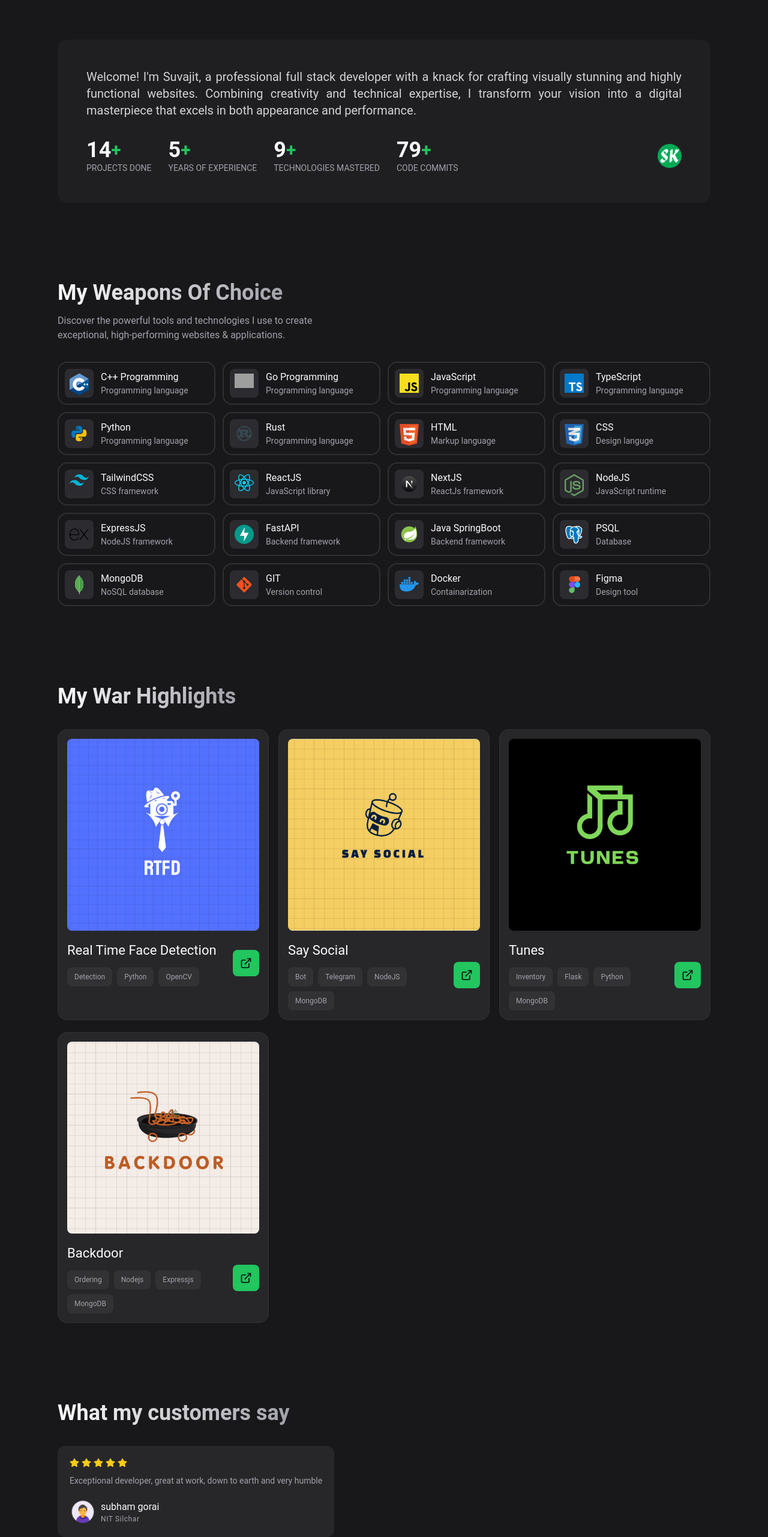
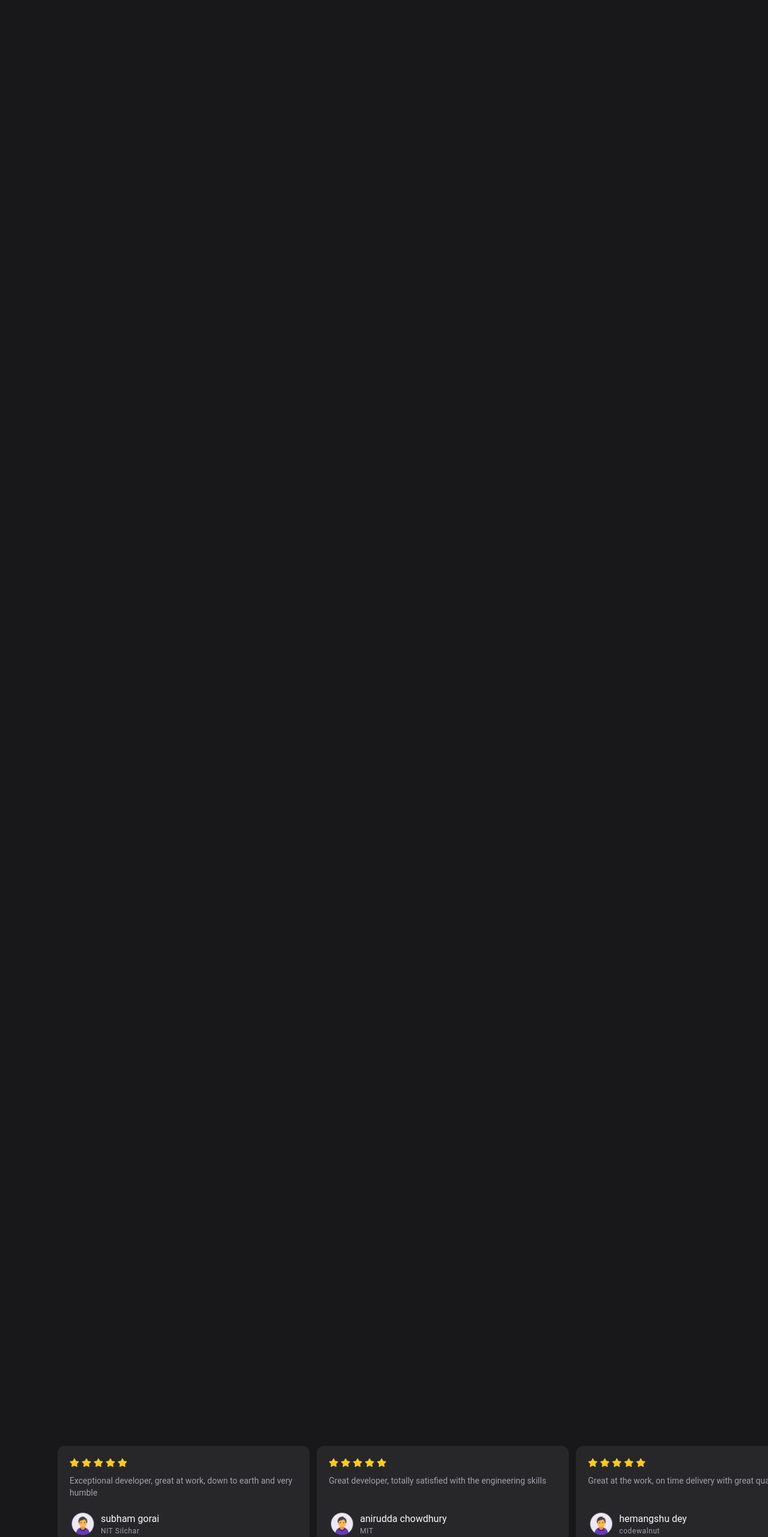
Before and after one commit to SUVAJIT-KARMAKAR/PORTFOLIO, a React (Vite) app: page / in a window 1280 px wide. Shown: the part 952-3515 px from the top of the page at 60% size. Built offline with nearby package versions, Linux system fonts and the light colour scheme; grey boxes are pictures that could not be loaded.

Commit message:
animation(gsap): onscroll animation trigger implemented

```diff
--- a/package.json
+++ b/package.json
@@ -10,7 +10,9 @@
     "preview": "vite preview"
   },
   "dependencies": {
+    "@gsap/react": "^2.1.2",
     "@tailwindcss/typography": "^0.5.16",
+    "gsap": "^3.12.7",
     "lenis": "^1.1.20",
     "lucide-react": "^0.474.0",
     "prettier": "^3.4.2",
--- a/src/App.jsx
+++ b/src/App.jsx
@@ -1,4 +1,12 @@
 import { ReactLenis } from "lenis/react";
+
+// GSAP
+import { gsap } from "gsap";
+import { ScrollTrigger } from "gsap/ScrollTrigger";
+import { useGSAP } from "@gsap/react";
+
+// GSAP PLUGIN REGISTRATION
+gsap.registerPlugin(useGSAP, ScrollTrigger);
 
 // COMPONENTS
 import Header from "./components/Header";
@@ -11,6 +19,25 @@ import Contact from "./components/Contact";
 import Footer from "./components/Footer";
 
 const App = () => {
+  // GSAP
+  useGSAP(() => {
+    const elements = gsap.utils.toArray(".revealup");
+    elements.forEach((element) => {
+      gsap.to(element, {
+        scrollTrigger: {
+          trigger: element,
+          scrub: true,
+          start: '-200 bottom',
+          end: 'bottom 80%'
+        },
+        y: 0,
+        opacity: 1,
+        duration: 1,
+        ease: 'power2.out'
+      })
+    });
+  });
+
   return (
     <ReactLenis root>
       <Header />
--- a/src/components/About.jsx
+++ b/src/components/About.jsx
@@ -24,7 +24,7 @@ const About = () => {
   return (
     <section id="about" className="section">
       <div className="container">
-        <div className="bg-zinc-800/50 p-7 rounded-2xl md:p-12">
+        <div className="bg-zinc-800/50 p-7 rounded-2xl md:p-12 revealup">
           <p className="text-zinc-300 mb-4 md:mb-8 md:text-xl w-full text-justify">
             Welcome! I&apos;m Suvajit, a professional full stack developer with
             a knack for crafting visually stunning and highly functional
--- a/src/components/Contact.jsx
+++ b/src/components/Contact.jsx
@@ -25,10 +25,10 @@ const Contact = () => {
     <section className="section" id="contact">
       <div className="container lg:grid lg:grid-cols-2 lg:items-stretch">
         <div className="mb-12 lg:mb-0 lg:flex lg:flex-col">
-          <h2 className="headline-two lg:max-w-[2 5ch]">
+          <h2 className="headline-two lg:max-w-[2 5ch] revealup">
             Contact me for collaborations
           </h2>
-          <p className="text-zinc-400 mt-3 mb-8 max-w-[50ch] lg:max-w-[35ch]">
+          <p className="text-zinc-400 mt-3 mb-8 max-w-[50ch] lg:max-w-[35ch] revealup">
             Reach out today to discuss your project needs and start
             collaborating on something amazing!
           </p>
@@ -38,7 +38,7 @@ const Contact = () => {
                 key={key}
                 href={href}
                 target="_blank"
-                className="w-12 h-12 grid place-items-center ring-inset ring-2 ring-zinc-50/5 rounded-lg transition-[background-color,color] hover:bg-zinc-50 hover:text-zinc-950 active:bg-zinc-50/80"
+                className="w-12 h-12 grid place-items-center ring-inset ring-2 ring-zinc-50/5 rounded-lg transition-[background-color,color] hover:bg-zinc-50 hover:text-zinc-950 active:bg-zinc-50/80 revealup"
               >
                 {icon}
               </a>
@@ -52,7 +52,7 @@ const Contact = () => {
         >
           <div className="md:grid md:items-center md:grid-cols-2 md:gap-2">
             <div className="mb-4">
-              <label htmlFor="name" className="label">
+              <label htmlFor="name" className="label revealup">
                 Name
               </label>
               <input
@@ -62,11 +62,11 @@ const Contact = () => {
                 autoComplete="name"
                 placeholder="Suvajit Karmakar"
                 required
-                className="text-field"
+                className="text-field revealup"
               />
             </div>
             <div className="mb-4">
-              <label htmlFor="email" className="label">
+              <label htmlFor="email" className="label revealup">
                 Email
               </label>
               <input
@@ -76,12 +76,12 @@ const Contact = () => {
                 autoComplete="email"
                 placeholder="ikarmakarsuvajit@gmail.com"
                 required
-                className="text-field"
+                className="text-field revealup"
               />
             </div>
           </div>
           <div className="mb-4">
-            <label htmlFor="message" className="label">
+            <label htmlFor="message" className="label revealup">
               Message
             </label>
             <textarea
@@ -89,12 +89,12 @@ const Contact = () => {
               id="message"
               placeholder="Hi!"
               required
-              className="text-field resize-y min-h-32 max-h-80"
+              className="text-field resize-y min-h-32 max-h-80 revealup"
             ></textarea>
           </div>
           <button
             type="submit"
-            className="button button-primary [&]:max-w-full w-full justify-center"
+            className="button button-primary [&]:max-w-full w-full justify-center revealup"
           >
             Submit
           </button>
--- a/src/components/Footer.jsx
+++ b/src/components/Footer.jsx
@@ -48,21 +48,25 @@ const Footer = () => {
       <div className="container">
         <div className="lg:grid lg:grid-cols-2">
           <div className="mb-10">
-            <h2 className="headline-one mb-8 lg:max-w-[12ch]">
+            <h2 className="headline-one mb-8 lg:max-w-[12ch] revealup">
               {" "}
               Let&apos;s work together today!
             </h2>
-            <ButtonPrimary href="mailto:" label="Start a project" />
+            <ButtonPrimary
+              href="mailto:"
+              label="Start a project"
+              classes="revealup"
+            />
           </div>
           <div className="grid grid-cols-2 gap-4 lg:pl-20">
             <div>
-              <p className="mb-2"> SITEMAP </p>
+              <p className="mb-2 revealup"> SITEMAP </p>
               <ul>
                 {sitemap.map(({ label, href }, key) => (
                   <li key={key}>
                     <a
                       href={href}
-                      className="block text-sm text-zinc-400 py-1 transition-colors hover:text-zinc-200"
+                      className="block text-sm text-zinc-400 py-1 transition-colors hover:text-zinc-200 revealup"
                     >
                       {label}
                     </a>
@@ -72,14 +76,14 @@ const Footer = () => {
             </div>
 
             <div>
-              <p className="mb-2"> SOCIALS </p>
+              <p className="mb-2 revealup"> SOCIALS </p>
               <ul>
                 {socials.map(({ label, href }, key) => (
                   <li key={key}>
                     <a
                       href={href}
                       target="_blank"
-                      className="block text-sm text-zinc-400 py-1 transition-colors hover:text-zinc-200"
+                      className="block text-sm text-zinc-400 py-1 transition-colors hover:text-zinc-200 revealup"
                     >
                       {label}
                     </a>
@@ -90,10 +94,10 @@ const Footer = () => {
           </div>
         </div>
         <div className="flex items-center justify-between pt-20 mb-8">
-          <a href="" className="">
+          <a href="/" className="logo revealup">
             <img src="/avatar/LOGO.png" alt="Logo" width={40} height={40} />
           </a>
-          <p className="text-zinc-500 text-sm">
+          <p className="text-zinc-500 text-sm revealup">
             &copy; 2025 <span className="text-zinc-200">suvajitkarmakar</span>
           </p>
         </div>
--- a/src/components/Review/Review.jsx
+++ b/src/components/Review/Review.jsx
@@ -3,6 +3,14 @@ import PropTypes from "prop-types";
 
 // COMPONENTS
 import ReviewCard from "./ReviewCard";
+
+// GSAP
+import { gsap } from "gsap";
+import { ScrollTrigger } from "gsap/ScrollTrigger";
+import { useGSAP } from "@gsap/react";
+
+// GSAP PLUGIN REGISTRATION
+gsap.registerPlugin(useGSAP, ScrollTrigger);
 
 // REVIEW ITEMS
 const reviews = [
@@ -13,14 +21,51 @@ const reviews = [
     imgSrc: "/testimonials/testimonial_male.png",
     company: "NIT Silchar",
   },
+  {
+    content: "Great developer, totally satisfied with the engineering skills",
+    name: "anirudda chowdhury",
+    imgSrc: "/testimonials/testimonial_male.png",
+    company: "MIT",
+  },
+  {
+    content: "Great at the work, on time delivery with great quality",
+    name: "hemangshu dey",
+    imgSrc: "/testimonials/testimonial_male.png",
+    company: "codewalnut",
+  },
+  {
+    content: "Totally worth choosing this guy",
+    name: "chandrima karmakar",
+    imgSrc: "/testimonials/testimonial_female.png",
+    company: "dav",
+  },
+  {
+    content: "Quality is great, totally cooperative, great with dealines",
+    name: "soumik hembram",
+    imgSrc: "/testimonials/testimonial_male.png",
+    company: "linkedin",
+  },
 ];
 
 const Review = ({ content, imgSrc, name, company }) => {
+  // GSAP
+  useGSAP(() => {
+    gsap.to(".scrubslide", {
+      scrollTrigger: {
+        trigger: ".scrubslide",
+        scrub: true,
+        start: "-200% 80%",
+        end: "400% 80%",
+      },
+      x: "-1000",
+    });
+  });
+
   return (
     <section id="reviews" className="section overflow-hidden">
       <div className="container">
-        <h2 className="headline-two mb-8"> What my customers say </h2>
-        <div className="flex items-stretch gap-3 w-fit">
+        <h2 className="headline-two mb-8 revealup"> What my customers say </h2>
+        <div className="scrubslide flex items-stretch gap-3 w-fit">
           {reviews.map(({ content, name, imgSrc, company }, key) => (
             <ReviewCard
               key={key}
--- a/src/components/Skills/Skills.jsx
+++ b/src/components/Skills/Skills.jsx
@@ -111,14 +111,20 @@ const Skills = () => {
   return (
     <section className="section">
       <div className="container">
-        <h2 className="headline-two">My Weapons Of Choice</h2>
-        <p className="text-zinc-400 mt-3 mb-8 max-w-[50ch]">
+        <h2 className="headline-two revealup">My Weapons Of Choice</h2>
+        <p className="text-zinc-400 mt-3 mb-8 max-w-[50ch] revealup">
           Discover the powerful tools and technologies I use to create
           exceptional, high-performing websites & applications.
         </p>
         <div className="grid gap-3 grid-cols-[repeat(auto-fill,_minmax(250px,_1fr))]">
           {skillItem.map(({ imgSrc, label, desc }, key) => (
-            <SkillCard key={key} imgSrc={imgSrc} label={label} desc={desc} />
+            <SkillCard
+              key={key}
+              imgSrc={imgSrc}
+              label={label}
+              desc={desc}
+              classes="revealup"
+            />
           ))}
         </div>
       </div>
--- a/src/components/Work/Work.jsx
+++ b/src/components/Work/Work.jsx
@@ -35,7 +35,7 @@ const Work = () => {
   return (
     <section className="section" id="work">
       <div className="container">
-        <h2 className="headline-two mb-8">My War Highlights</h2>
+        <h2 className="headline-two mb-8 revealup">My War Highlights</h2>
         <div className="grid gap-x-4 gap-y-5 grid-cols-[repeat(auto-fill,_minmax(280px,_1fr))]">
           {works.map(({ imgSrc, title, tags, projectLink }, key) => (
             <ProjectCard
@@ -44,6 +44,7 @@ const Work = () => {
               title={title}
               tags={tags}
               projectLink={projectLink}
+              classes="revealup"
             />
           ))}
         </div>
--- a/src/index.css
+++ b/src/index.css
@@ -46,6 +46,10 @@ body {
   @apply pt-20 lg:pt-32;
 }
 
+.revealup {
+  @apply translate-y-20 opacity-0;
+}
+
 /* MENU-BUTTON */
 .menu-button {
   @apply w-10 h-10 grid place-items-center bg-zinc-50/10 rounded-xl ring-inset ring-1 ring-zinc-50/[0.02] backdrop-blur-2xl hover:bg-zinc-50/15 transition-[transform,background-color] active:scale-95;
```
Also changed, not shown: 1 other file (tests, documents, lock files or other folders).
